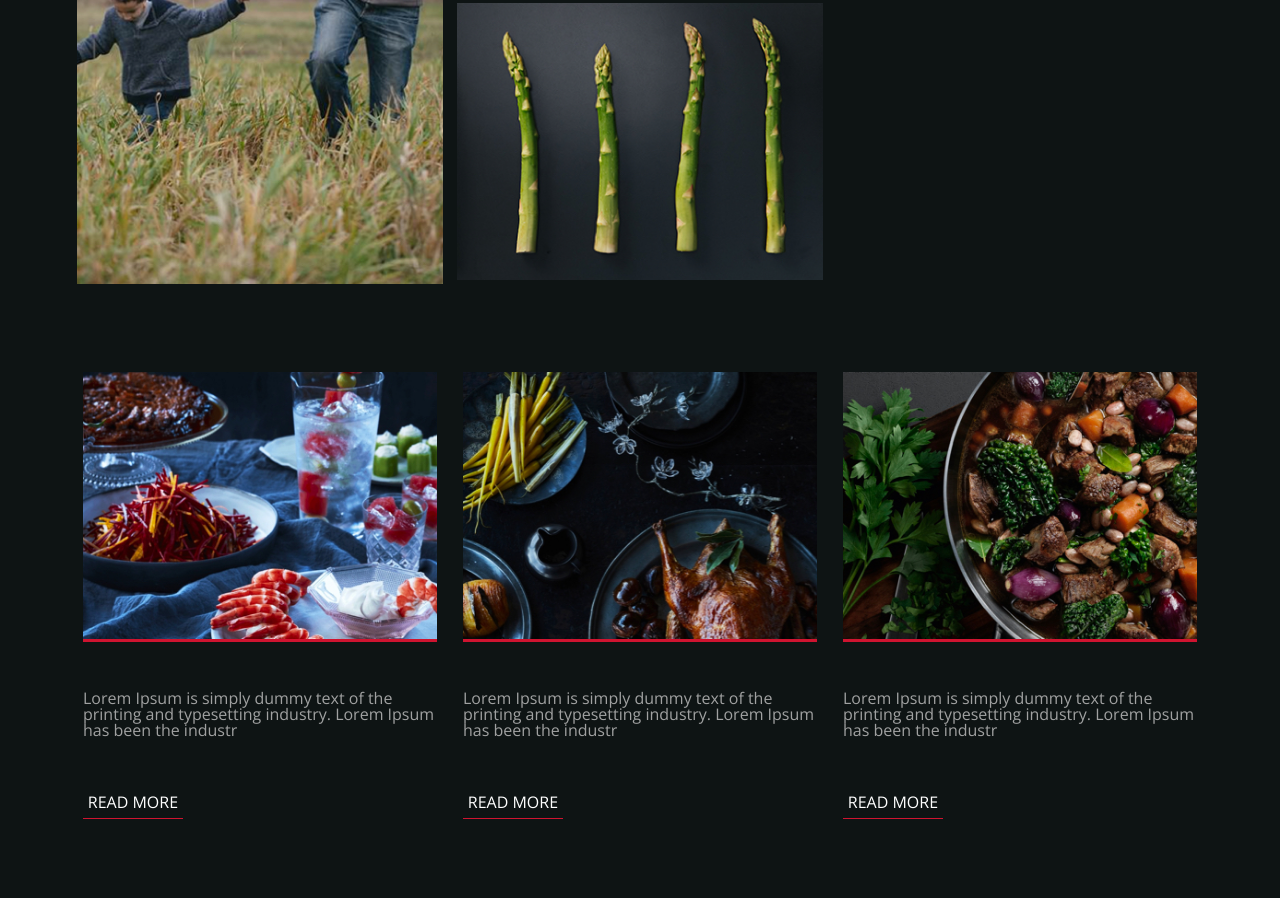
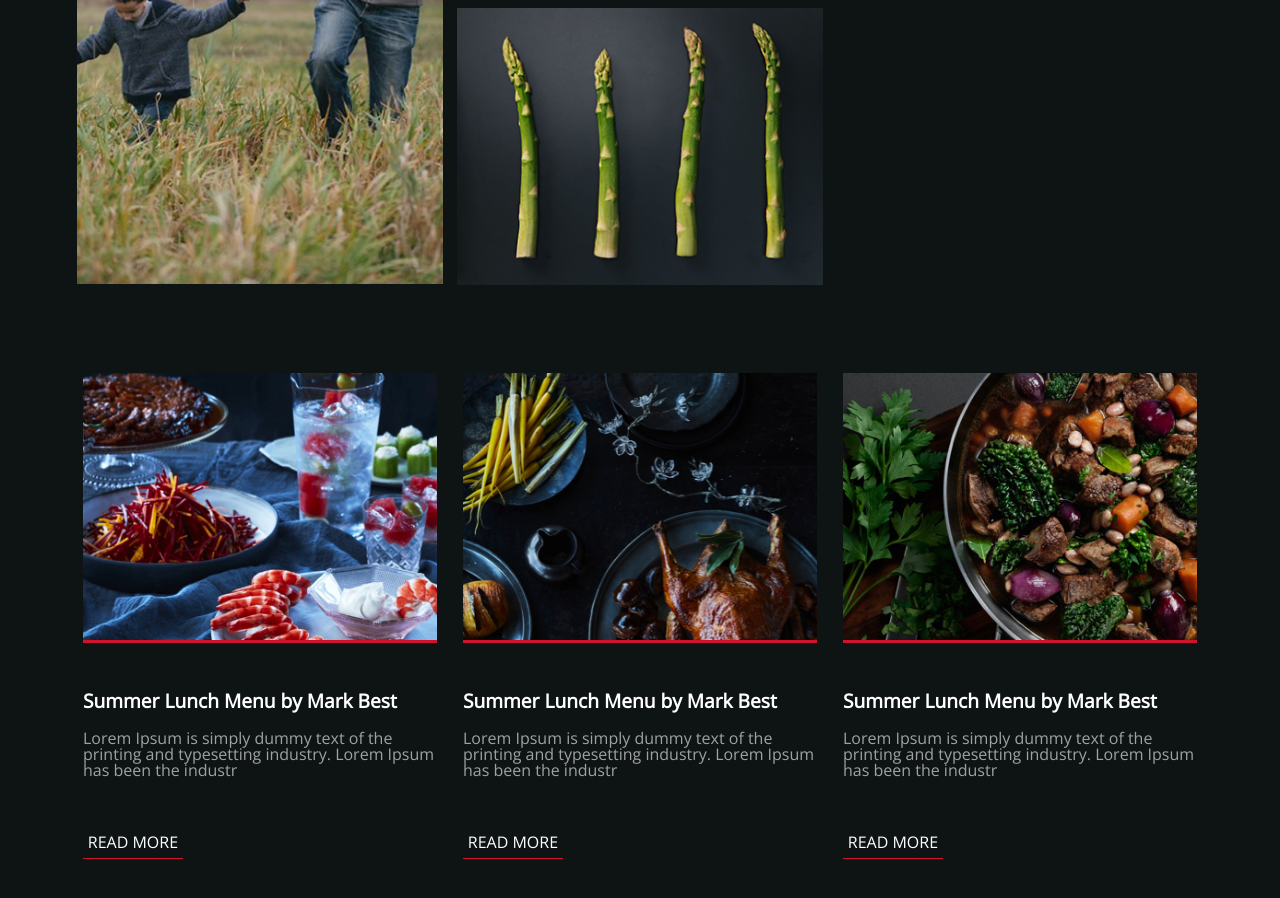
Before and after one commit to devpardo/orchard_test, a website built with webpack: page src/index.html in a window 1280 px wide. Shown: the part 460-1358 px from the top of the page. Built offline with nearby package versions, Linux system fonts and the light colour scheme.

Commit message:
Updates
Card title updates

```diff
--- a/src/cardBlock.js
+++ b/src/cardBlock.js
@@ -35,12 +35,18 @@ function cardBlock() {
         const col = document.createElement('div')
         const cardItem = document.createElement('div')
         const cardContent = document.createElement('p')
+        const cardHeader = document.createElement('h1')
         const img = document.createElement('img')
 
         col.classList.add("col")
         cardItem.classList.add("card")
         img.src = `${storage}/${item.img}`
         cardItem.appendChild(img)
+
+         //The title
+         const title = document.createTextNode(item.title)
+         cardHeader.appendChild(title)
+         cardItem.appendChild(cardHeader)
 
         //The content
         const text = document.createTextNode(item.content)
--- a/src/styles/style.scss
+++ b/src/styles/style.scss
@@ -111,7 +111,7 @@ body {
             padding-left: 0;
 
             &:first-child {
-                margin-bottom: 15px;
+                margin-bottom: 20px;
             }
 
         }
@@ -125,6 +125,12 @@ body {
     .card {
         padding: 12px;
         box-sizing: border-box;
+
+        h1 {
+            margin-bottom: 1em;
+            font-weight: bolder;
+            font-size: larger;
+        }
 
         img {
             display: block;
```
